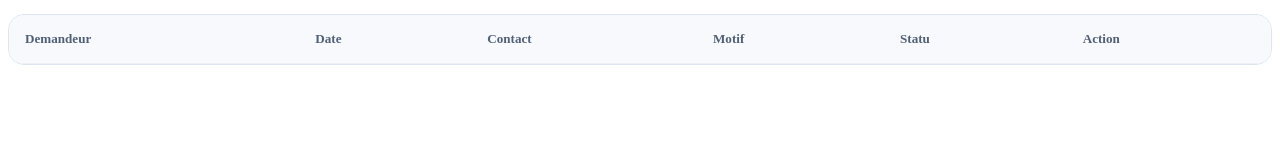
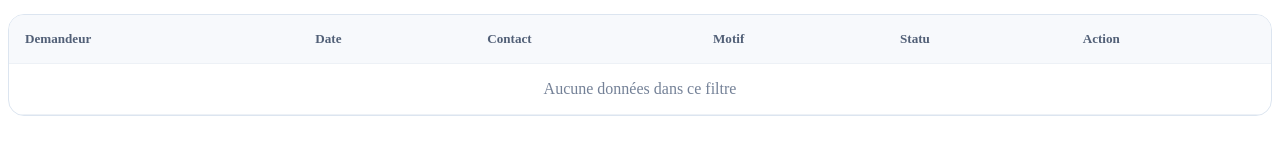
Before and after one commit to khalillakhdhar/appointment-frontend, an Angular app: page /admin in a window 1280 px wide. Shown: the part 246-400 px from the top of the page. Built offline with nearby package versions, Linux system fonts and the light colour scheme.

Commit message:
Update admin-dashboard.html

```diff
--- a/src/app/features/admin-dashboard/admin-dashboard.html
+++ b/src/app/features/admin-dashboard/admin-dashboard.html
@@ -57,6 +57,9 @@
 </td>
   </tr>
 }
+@empty {
+  <tr><td colspan="6" class="empty-cell">Aucune données dans ce filtre</td></tr>
+}
 
 
 </tbody>
```
